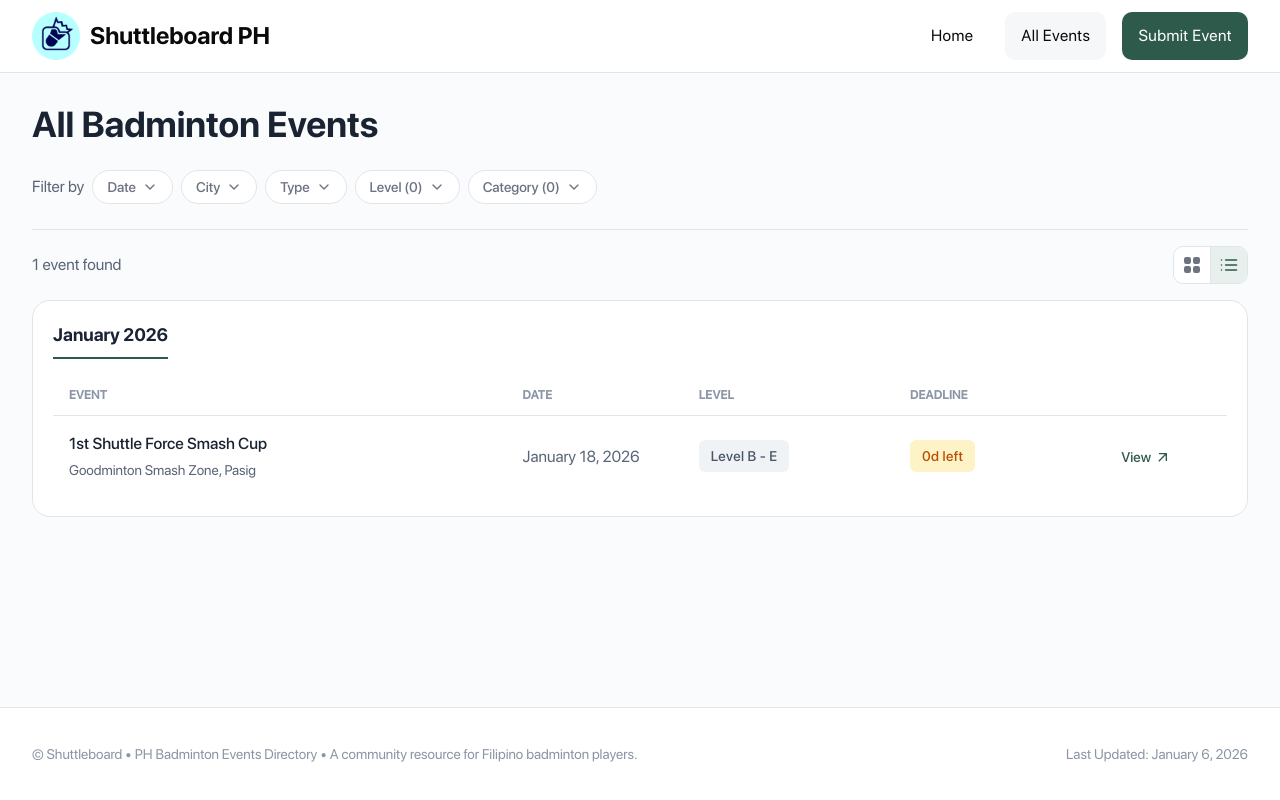
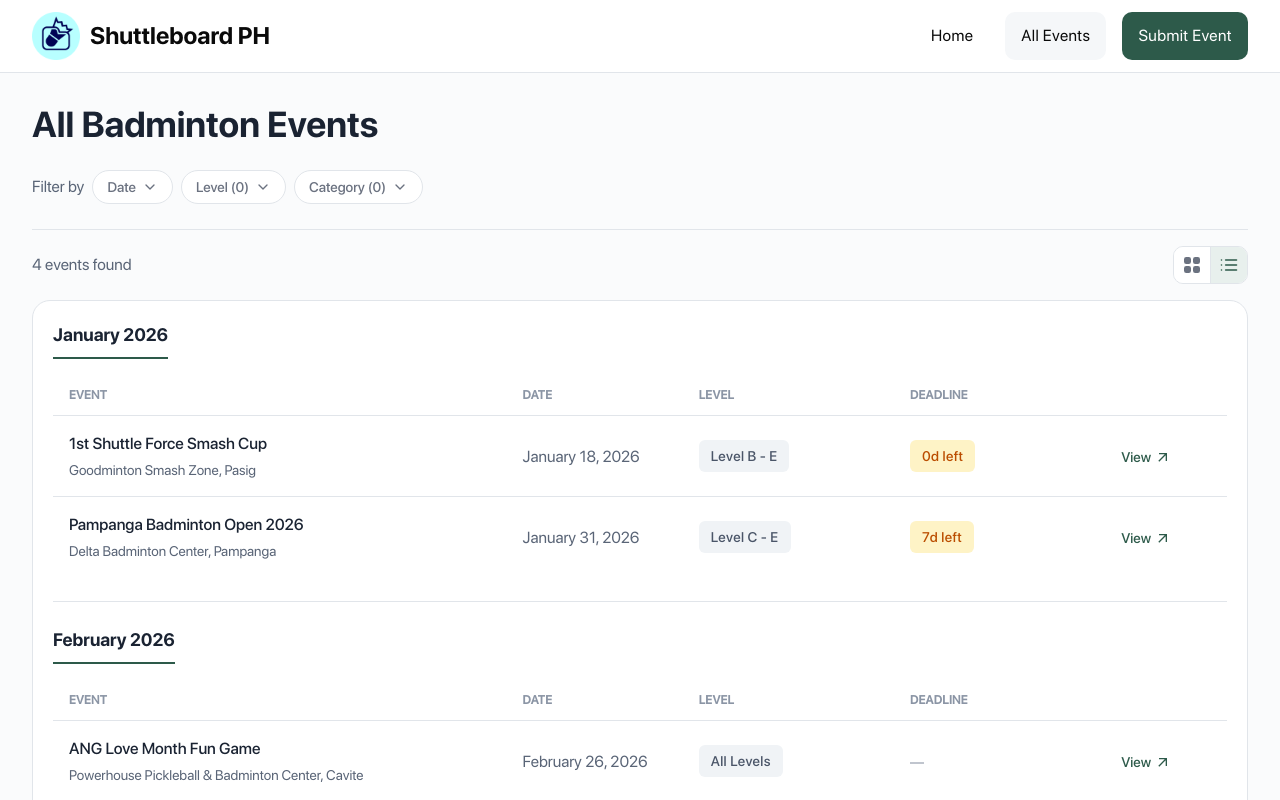
Before and after one commit to airemcs/shuttleboard, a React (Vite) app: page /events in a window 1280 px wide. Shown: the top 800 px of the page. Built offline with nearby package versions, Linux system fonts and the light colour scheme.

Commit message:
Change Viewport of Cards

```diff
--- a/src/components/Card.tsx
+++ b/src/components/Card.tsx
@@ -79,8 +79,8 @@ export default function Card({
         {registrationInfo.status === "closing-soon" && !isComingSoon && (
           <div className="absolute top-3 right-3">
             <span className="bg-amber-500 text-white text-xs font-sf-bold px-2.5 py-1.5 rounded-sm shadow-sm">
-              {registrationInfo.daysLeft === 0
-                ? "Last day!"
+              {registrationInfo.daysLeft === 1
+                ? "Last Day!"
                 : `${registrationInfo.daysLeft} day${registrationInfo.daysLeft === 1 ? "" : "s"} left`}
             </span>
           </div>
--- a/src/components/Navbar.tsx
+++ b/src/components/Navbar.tsx
@@ -32,10 +32,7 @@ export default function Navbar() {
     <div className="w-full">
       <div className="flex items-center justify-between py-3">
         <Link to="/" className="flex items-center gap-2.5">
-          {/* <div className="bg-primary-green size-10 md:size-12 rounded-lg">
-            <GiShuttlecock className="w-full h-full p-2 rotate-45 text-white" />
-          </div> */}
-          <img src="./icon.png" className="size-10 md:size-12" alt="" />
+          <img src="/icon.png" className="size-10 md:size-12" alt="" />
           <span className="font-sf-bold text-lg md:text-2xl">Shuttleboard PH</span>
         </Link>
 
--- a/src/data/events.json
+++ b/src/data/events.json
@@ -45,5 +45,92 @@
 
       "#ShuttleForce #GoodmintonSmashZone #StartTheYearStrong #BadmintonPH #maketimeforgoodthings #PasigBadminton"
     ]
+  },
+  {
+    "id": 2,
+    "slug": "red-court-valentine-tournament-2026",
+    "title": "1st Red Court Valentine Tournament",
+    "date": "",
+    "dateValue": "",
+    "registrationDeadline": "",
+    "location": "Red Court Sports Center",
+    "city": "Tunasan, Muntinlupa",
+    "image": "/red-court-valentine-tournament-2026.jpg",
+    "eventType": "Tournament",
+    "skillLevel": "All Levels",
+    "skillLevelDisplay": ["Beginner", "Intermediate", "Advance"],
+    "categories": ["Men's Doubles", "Mixed Doubles", "Non-Gender Doubles"],
+    "organizer": "Red Court Sports Center",
+    "organizerLink": "https://www.facebook.com/redcourtsportscenter",
+    "registrationLink": "https://www.facebook.com/reel/1517573669299846/",
+    "description": [
+      "❤️🏸 Love is in the court!",
+
+      "Get ready for the Kilig Cup 2K26, the first-ever Valentine-themed badminton tournament at Red Court Sports Center. It’s going to be unforgettable.",
+
+      "Stay tuned for more details!",
+
+      "#redcourtsportscenter \n#valentinesbadmintontournament \n#badmintontournament"
+    ]
+  },
+  {
+    "id": 3,
+    "slug": "ang-love-month-fun-game-2026",
+    "title": "ANG Love Month Fun Game",
+    "date": "February 26, 2026",
+    "dateValue": "2026-02-26",
+    "registrationDeadline": "",
+    "location": "Powerhouse Pickleball & Badminton Center",
+    "city": "Silang, Cavite",
+    "image": "/ang-love-month-fun-game-2026.jpg",
+    "eventType": "Tournament",
+    "skillLevel": "All Levels",
+    "skillLevelDisplay": ["Intermediate", "Advance"],
+    "categories": ["Non-Gender Doubles"],
+    "organizer": "Jeho",
+    "organizerLink": "https://www.facebook.com/Jehoooooooo",
+    "registrationLink": "https://www.facebook.com/Jehoooooooo/posts/pfbid02BfVzkrDEd35Nz5sYBsVdkok7vfEWS17KWnzfC96BBXQCF8R8YBMDpeuFGXDiV63Rl",
+    "description": [
+      "🏸❤️ ANG Love Month Fun Game is ON! ❤️🏸",
+
+      "Calling all badminton players! Whether you’re advanced, intermediate, or just playing for fun, this night is for YOU.",
+
+      "Good games, great vibes, prizes, and an all-nighter with the All Nighters Gang (ANG)! ",
+
+      "📅 Feb 6, 2026 | 6:30 PM onwards \n 📍 Powerhouse Pickleball & Badminton Center \n 🏆 Medals & cash prizes \n 👫 Non-gender category",
+
+      "Bring your partner, friends, or family— let’s smash, rally, and celebrate love on court! 💕🔥",
+
+      "📩 Message now to secure your slot!",
+
+      "#ANG #AllNightersGang #LoveMonthFunGame #BadmintonPH #SmashWithLove #GameAllNight"
+    ]
+  },
+  {
+    "id": 4,
+    "slug": "pampanga-badminton-open-2026",
+    "title": "Pampanga Badminton Open 2026",
+    "date": "January 31, 2026",
+    "dateValue": "2026-01-31",
+    "registrationDeadline": "1/15/2026",
+    "location": "Delta Badminton Center",
+    "city": "San Fernando, Pampanga",
+    "image": "/pampanga-badminton-open-2026.jpg",
+    "eventType": "Tournament",
+    "skillLevel": "Level C - E",
+    "skillLevelDisplay": ["C", "D", "E"],
+    "categories": ["Singles", "Men's Doubles", "Women's Doubles", "Mixed Doubles"],
+    "organizer": "Pampanga Badminton Open 2026",
+    "organizerLink": "https://www.facebook.com/profile.php?id=100084826873117",
+    "registrationLink": "https://www.facebook.com/permalink.php?story_fbid=pfbid02Db7XyyYuR54SA6HHszXstd3v6M5uc5PfUcPBvgySNdfVqxsmwuDuPH5RjWvW9i9kl&id=100084826873117",
+    "description": [
+      "Calling all badminton enthusiasts! 🏸",
+
+      "✨ Join us for the Pampanga Badminton Open 2026 on January 31 (Sat) and kickstart the year with a smashin' good time!",
+
+      "🤩 Let's get fit, have fun, and gear up for the competitive season ahead!",
+
+      "🔥 See you on court! 🎉"
+    ]
   }
 ]
--- a/src/pages/Events.tsx
+++ b/src/pages/Events.tsx
@@ -21,20 +21,6 @@ const dateOptions = [
   { label: "This Year", value: "this-year" },
 ];
 
-// Extract unique cities from events data
-const uniqueCities = [...new Set(events.map((e) => e.city))].sort();
-const cityOptions = uniqueCities.map((city) => {
-  // Extract province/region for the label (e.g., "Bacoor, Cavite" → "Cavite")
-  const province = city.includes(",") ? city.split(",").pop()?.trim() : city;
-  return { label: province || city, value: city };
-});
-
-const typeOptions = [
-  { label: "Tournament", value: "Tournament" },
-  { label: "League", value: "League" },
-  { label: "Open Play", value: "Open Play" },
-];
-
 const levelOptions = [
   { label: "Open", value: "Open" },
   { label: "A", value: "A" },
@@ -46,7 +32,6 @@ const levelOptions = [
   { label: "G", value: "G" },
 ];
 
-// Extract unique categories from events data
 const uniqueCategories = [...new Set(events.flatMap((e) => e.categories))].sort();
 const categoryOptions = uniqueCategories.map((category) => ({
   label: category,
@@ -164,7 +149,7 @@ export default function Events() {
   const todayString = now.toISOString().split("T")[0];
 
   const allCount = events.length;
-  const upcomingCount = events.filter((e) => e.dateValue && e.dateValue >= todayString).length;
+  const upcomingCount = events.filter((e) => !e.dateValue || e.dateValue >= todayString).length;
   const pastCount = events.filter((e) => e.dateValue && e.dateValue < todayString).length;
 
   const tabs = [
@@ -184,13 +169,11 @@ export default function Events() {
       <div className="mx-auto max-w-7xl w-full px-4 sm:px-6 md:px-8 flex flex-col gap-y-5 py-6 md:py-8 grow">
         <span className="font-sf-bold text-2xl md:text-4xl text-primary-black">All Badminton Events</span>
 
-        <div className="flex md:hidden flex-col gap-y-5">
+        <div className="flex lg:hidden flex-col gap-y-5">
           <Tabs tabs={tabs} defaultValue="all" onChange={setActiveTab} />
 
           <div className="flex flex-wrap gap-2">
             <Chip label="Date" options={dateOptions} value={date} onChange={setDate} />
-            <Chip label="City" options={cityOptions} value={city} onChange={setCity} />
-            <Chip label="Type" options={typeOptions} value={type} onChange={setType} />
             <MultiSelectChip label="Level" options={levelOptions} value={levels} onChange={setLevels} />
             <MultiSelectChip label="Category" options={categoryOptions} value={categories} onChange={setCategories} />
 
@@ -205,12 +188,10 @@ export default function Events() {
           </div>
         </div>
 
-        <div className="hidden md:flex flex-row gap-y-5 items-center">
+        <div className="hidden lg:flex flex-row gap-y-5 items-center">
           <div className="flex flex-3 flex-wrap gap-2 items-center">
             <span className="font-sf-regular text-secondary-black">Filter by</span>
             <Chip label="Date" options={dateOptions} value={date} onChange={setDate} />
-            <Chip label="City" options={cityOptions} value={city} onChange={setCity} />
-            <Chip label="Type" options={typeOptions} value={type} onChange={setType} />
             <MultiSelectChip label="Level" options={levelOptions} value={levels} onChange={setLevels} />
             <MultiSelectChip label="Category" options={categoryOptions} value={categories} onChange={setCategories} />
 
@@ -237,15 +218,14 @@ export default function Events() {
             <span className="font-sf-regular text-secondary-black text-base">
               {filteredEvents.length} event{filteredEvents.length !== 1 ? "s" : ""} found
             </span>
-            <div className="hidden md:block">
+            <div className="hidden lg:block">
               <ViewToggle value={viewMode} onChange={handleViewModeChange} />
             </div>
           </div>
 
           {filteredEvents.length > 0 ? (
             <>
-              {/* Mobile: Always show cards */}
-              <div className="md:hidden grid grid-cols-1 gap-4">
+              <div className="lg:hidden grid grid-cols-1 md:grid-cols-2 gap-4">
                 {filteredEvents.map((event) => (
                   <Card
                     key={`mobile-card-${event.id}`}
@@ -265,10 +245,9 @@ export default function Events() {
                 ))}
               </div>
 
-              {/* Desktop: Respect viewMode toggle */}
-              <div className="hidden md:block">
+              <div className="hidden lg:block">
                 {viewMode === "card" ? (
-                  <div key="card-view" className="grid grid-cols-2 lg:grid-cols-3 gap-4">
+                  <div key="card-view" className="grid grid-cols-2 xl:grid-cols-3 gap-4">
                     {filteredEvents.map((event) => (
                       <Card
                         key={`card-${event.id}`}
--- a/src/pages/Home.tsx
+++ b/src/pages/Home.tsx
@@ -19,7 +19,13 @@ const events = eventsData
     ...event,
     slug: event.slug || generateSlug(event.title),
   }))
-  .filter((event) => event.dateValue >= today)
+  .filter((event) => !event.dateValue || event.dateValue >= today)
+  .sort((a, b) => {
+    if (!a.dateValue && !b.dateValue) return 0;
+    if (!a.dateValue) return 1;
+    if (!b.dateValue) return -1;
+    return new Date(a.dateValue).getTime() - new Date(b.dateValue).getTime();
+  })
   .slice(0, 6);
 
 export default function Home() {
--- a/src/types/event.ts
+++ b/src/types/event.ts
@@ -2,18 +2,18 @@ export interface Event {
   id: number;
   slug: string;
   title: string;
-  date: string;
-  dateValue: string;
+  date?: string; // Optional - empty or undefined means "Coming Soon"
+  dateValue?: string; // Optional - for sorting/filtering
   location: string;
   city: string;
-  image: string;
+  image?: string; // Optional - shows placeholder if not provided
   eventType: string;
   skillLevel: string;
   skillLevelDisplay: string | string[];
   categories: string[];
   organizer: string;
   organizerLink: string;
-  registrationLink?: string;
-  registrationDeadline?: string;
+  registrationLink?: string; // Optional - empty or undefined means "Coming Soon"
+  registrationDeadline?: string; // ISO date format, e.g., "2025-06-25"
   description: string[];
 }
```
